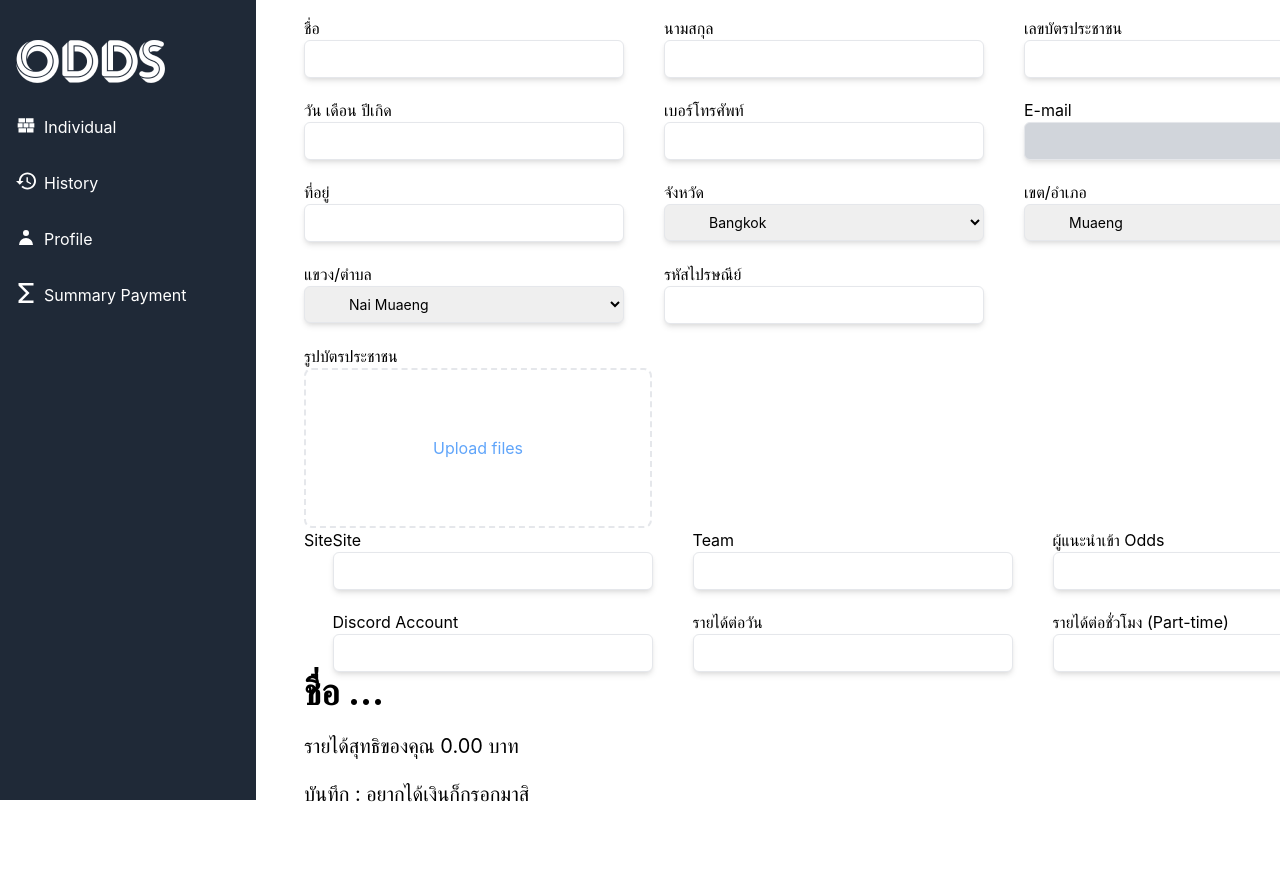
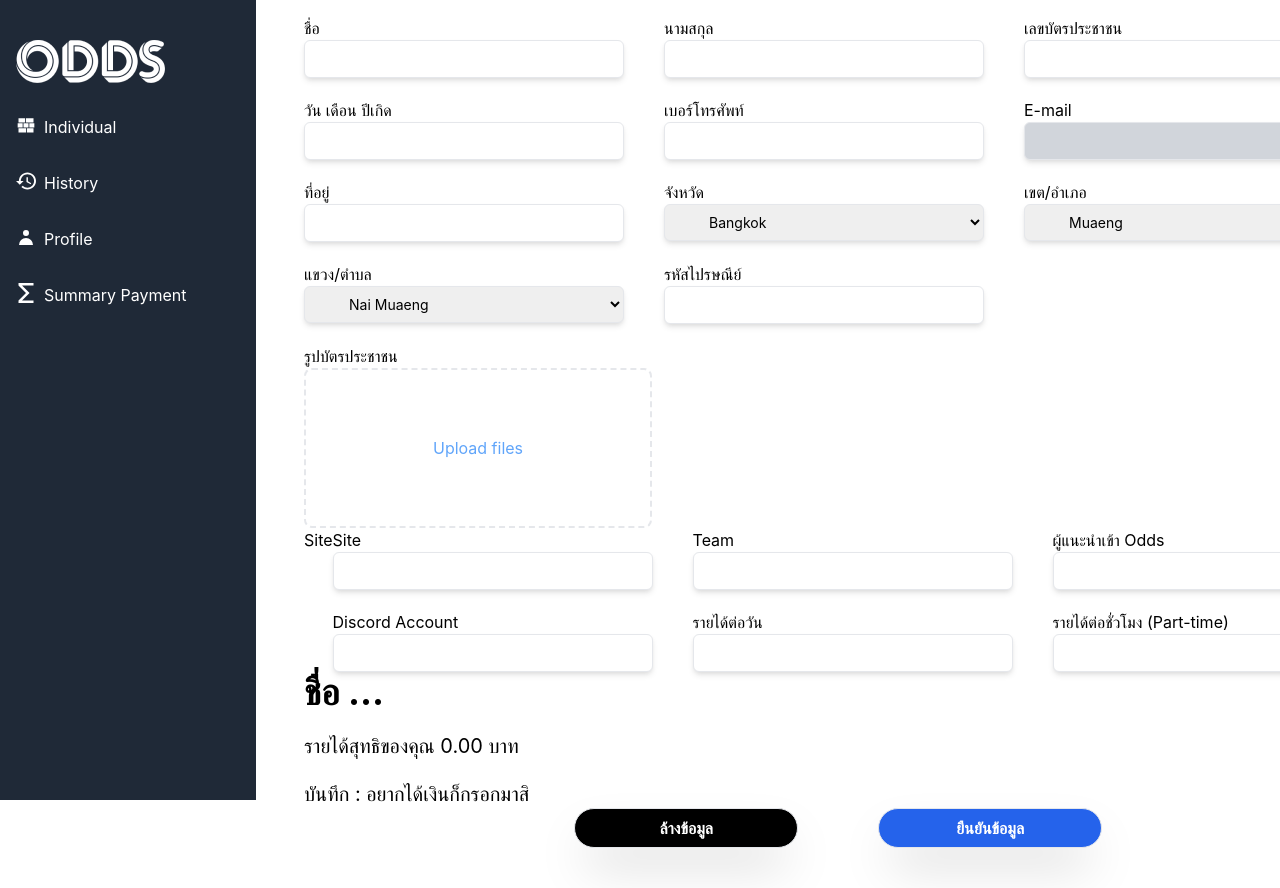
Before and after one commit to Fahlalla/workingrecord-fe, a React (Create React App) app: page /profile in a window 1280 px wide. Shown: the top 888 px of the page. Before the commit the page ends 808 px from the top, so only its background shows below. Built offline with nearby package versions, Linux system fonts and the light colour scheme.

Commit message:
Add ProfileButton

```diff
--- /dev/null
+++ b/src/Component/Profile/ProfileButton.js
@@ -0,0 +1,9 @@
+import React from 'react'
+
+export default function ProfileButton({children , color}) {
+    return (
+        <button className={`font-bold shadow shadow-2xl border border-gray-200 w-56 h-10 text-white ${color} rounded-full`}>
+          {children}
+        </button>
+    )
+}
--- a/src/page/Profile.js
+++ b/src/page/Profile.js
@@ -1,6 +1,7 @@
 import PersonalInfo from "../Component/Profile/PersonalInfo";
 import SiteInfo from "../Component/Profile/SiteInfo";
 import BankAccountInfo from "../Component/Profile/BankAccountInfo";
+import ProfileButton from "../Component/Profile/ProfileButton";
 
 const ProfilePage = () => {
   return (
@@ -8,6 +9,10 @@ const ProfilePage = () => {
       <PersonalInfo />
       <SiteInfo />
       <BankAccountInfo />
+      <div className="flex flex-wrap content-center justify-center space-x-20 pb-10">
+        <ProfileButton color='bg-black' >ล้างข้อมูล</ProfileButton>
+        <ProfileButton color='bg-blue-600'>ยืนยันข้อมูล</ProfileButton>
+      </div>
     </div>
   );
 };
```
